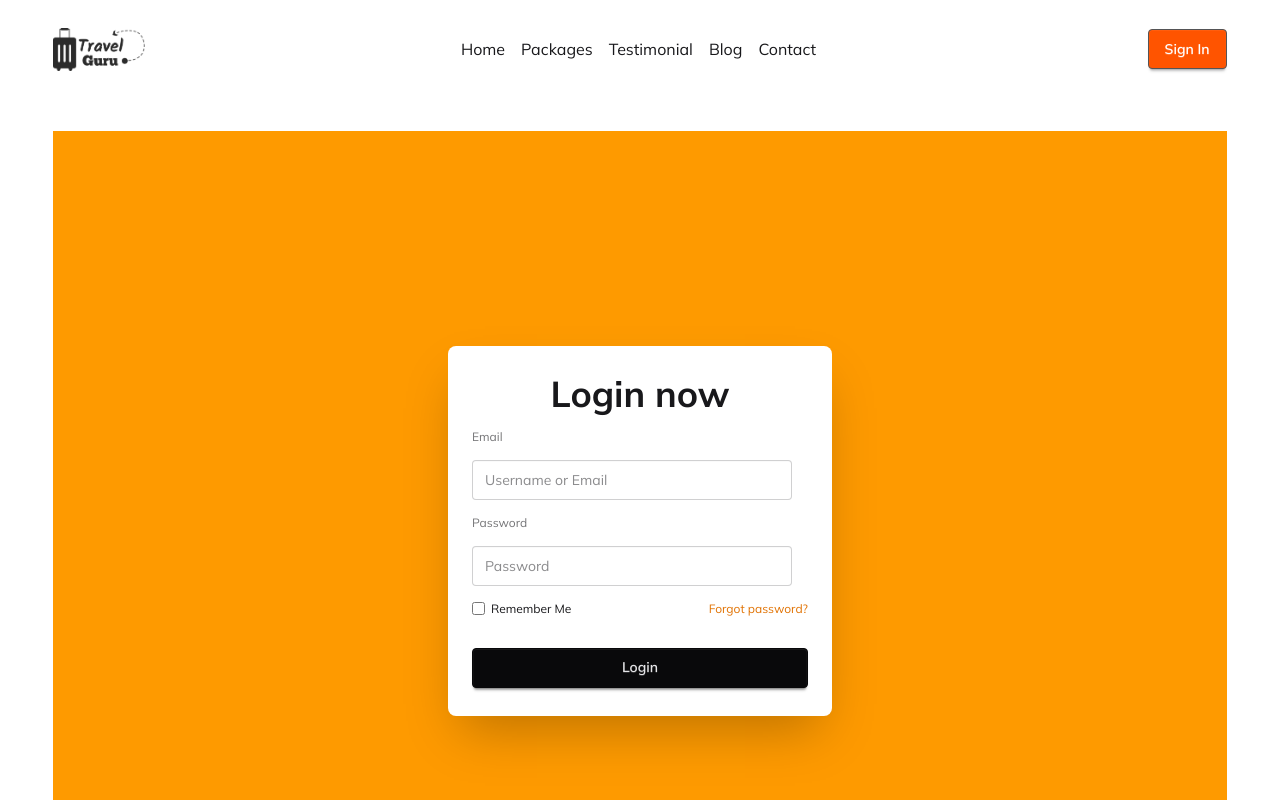
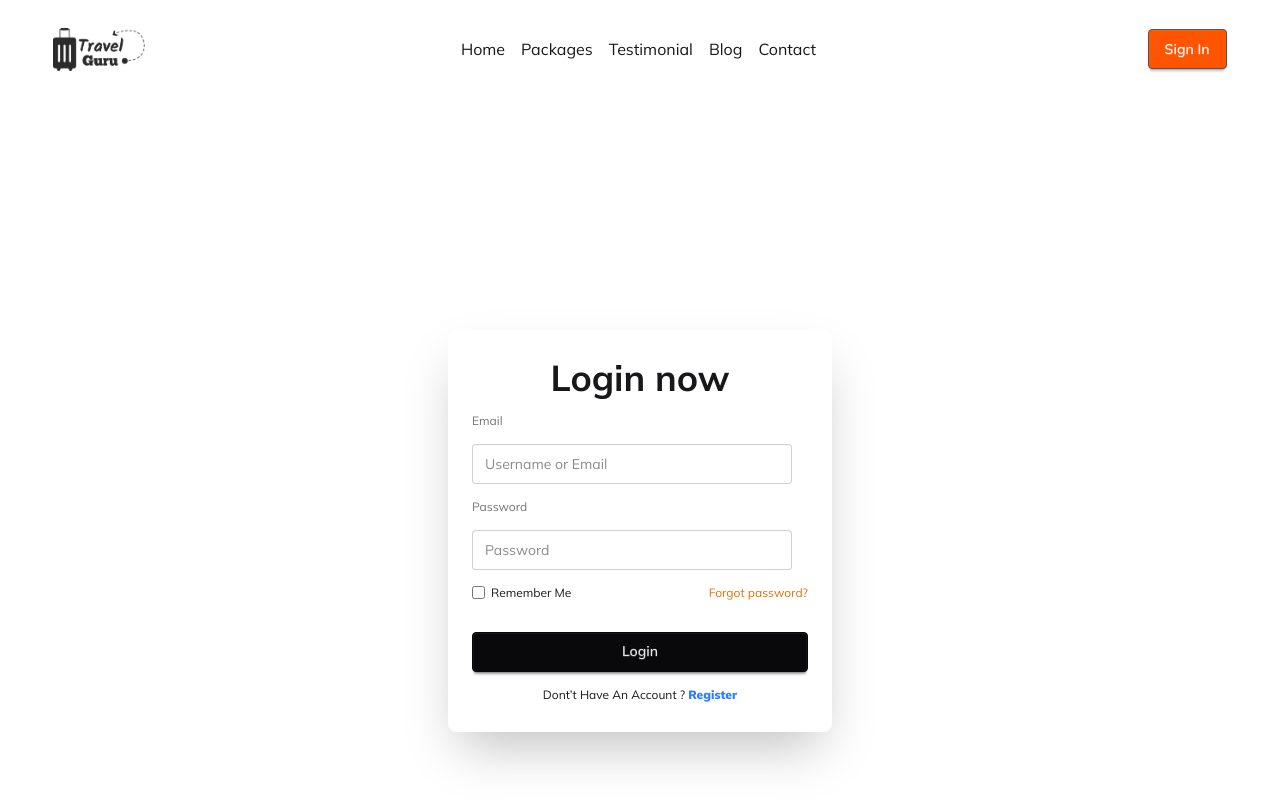
Before and after one commit to sohagroy7223/Travel-Grue, a React (Vite) app: page /login in a window 1280 px wide. Shown: the top 800 px of the page. Built offline with nearby package versions, Linux system fonts and the light colour scheme.

Commit message:
addad register page and login form some change

```diff
--- a/src/Page/Login.jsx
+++ b/src/Page/Login.jsx
@@ -1,8 +1,9 @@
 import React from "react";
+import { Link } from "react-router";
 
 const Login = () => {
   return (
-    <div className="hero bg-amber-500 min-h-screen">
+    <div className="hero min-h-screen">
       <div className="card bg-base-100 w-full max-w-sm shrink-0 shadow-2xl">
         <div className="card-body">
           <form className="fieldset space-y-2">
@@ -23,6 +24,13 @@ const Login = () => {
               <a className="link link-hover text-amber-600">Forgot password?</a>
             </div>
             <button className="btn btn-neutral mt-4">Login</button>
+            <button>
+              Dont’t Have An Account ?
+              <Link to="/register">
+                {" "}
+                <b className="text-blue-500 font-black">Register</b>
+              </Link>
+            </button>
           </form>
         </div>
       </div>
--- /dev/null
+++ b/src/Page/Register.jsx
@@ -0,0 +1,39 @@
+import React from "react";
+import { Link } from "react-router";
+
+const Register = () => {
+  return (
+    <div className="hero min-h-screen">
+      <div className="card bg-base-100 w-full max-w-sm shrink-0 shadow-2xl">
+        <div className="card-body">
+          <form className="fieldset space-y-1">
+            <h1 className="text-4xl font-bold text-center">Register now!</h1>
+            <label className="label">name</label>
+            <input type="text" className="input" placeholder="Your name" />
+            <label className="label">Photo URL</label>
+            <input
+              type="text"
+              className="input"
+              placeholder="input photo url"
+            />
+            <label className="label">Email</label>
+            <input type="email" className="input" placeholder="Email" />
+            <label className="label">Password</label>
+            <input type="password" className="input" placeholder="Password" />
+
+            <button className="btn btn-neutral mt-4">Register</button>
+            <button>
+              Already Have An Account ?
+              <Link to="/login">
+                {" "}
+                <b className="text-blue-500 font-black">Login</b>
+              </Link>
+            </button>
+          </form>
+        </div>
+      </div>
+    </div>
+  );
+};
+
+export default Register;
--- a/src/Routes/Routes.jsx
+++ b/src/Routes/Routes.jsx
@@ -7,6 +7,7 @@ import Testimonial from "../Page/Testimonial";
 import Blog from "../Page/Blog";
 import Contact from "../Page/Contact";
 import Login from "../Page/Login";
+import Register from "../Page/Register";
 
 export const router = createBrowserRouter([
   {
@@ -40,10 +41,10 @@ export const router = createBrowserRouter([
         path: "login",
         Component: Login,
       },
-      //   {
-      //     path: "register",
-      //     Component: <Register></Register>,
-      //   },
+      {
+        path: "register",
+        Component: Register,
+      },
     ],
   },
 ]);
```
